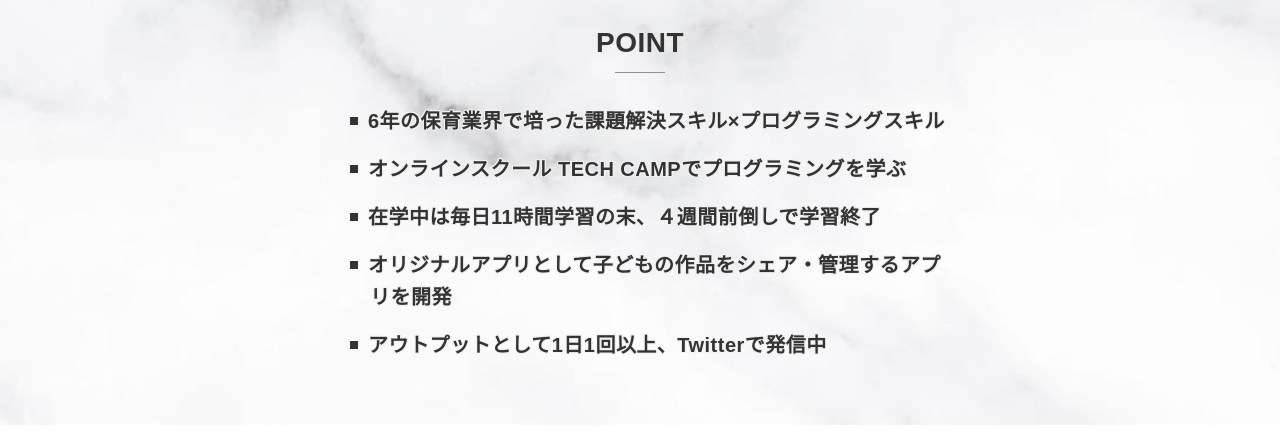
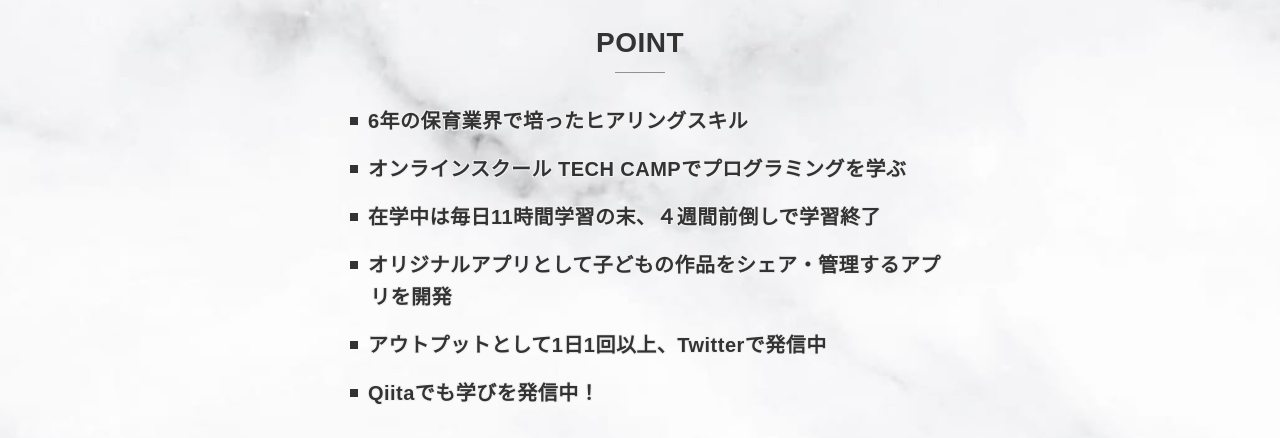
Before and after one commit to yamakamisaki/portfolio-site, a plain HTML site: page index.html in a window 1280 px wide. Shown: the part 362-800 px from the top of the page. Drawn offline with nearby package versions, Linux system fonts and the light colour scheme.

Commit message:
文章修正

```diff
--- a/index.html
+++ b/index.html
@@ -87,11 +87,12 @@
             </div>
             <ul class="firstview__point-list">
               <!-- 記載番号：10 -->
-              <li class="firstview__point-item">6年の保育業界で培った課題解決スキル×プログラミングスキル</li>
+              <li class="firstview__point-item">6年の保育業界で培ったヒアリングスキル</li>
               <li class="firstview__point-item">オンラインスクール TECH CAMPでプログラミングを学ぶ</li>
               <li class="firstview__point-item">在学中は毎日11時間学習の末、４週間前倒しで学習終了</li>
               <li class="firstview__point-item">オリジナルアプリとして子どもの作品をシェア・管理するアプリを開発</li>
               <li class="firstview__point-item">アウトプットとして1日1回以上、Twitterで発信中</li>
+              <li class="firstview__point-item">Qiitaでも学びを発信中！</li>
             </ul>
           </div>
         </div>
```
Also changed, not shown: works/02.html (+1 -1 lines).
